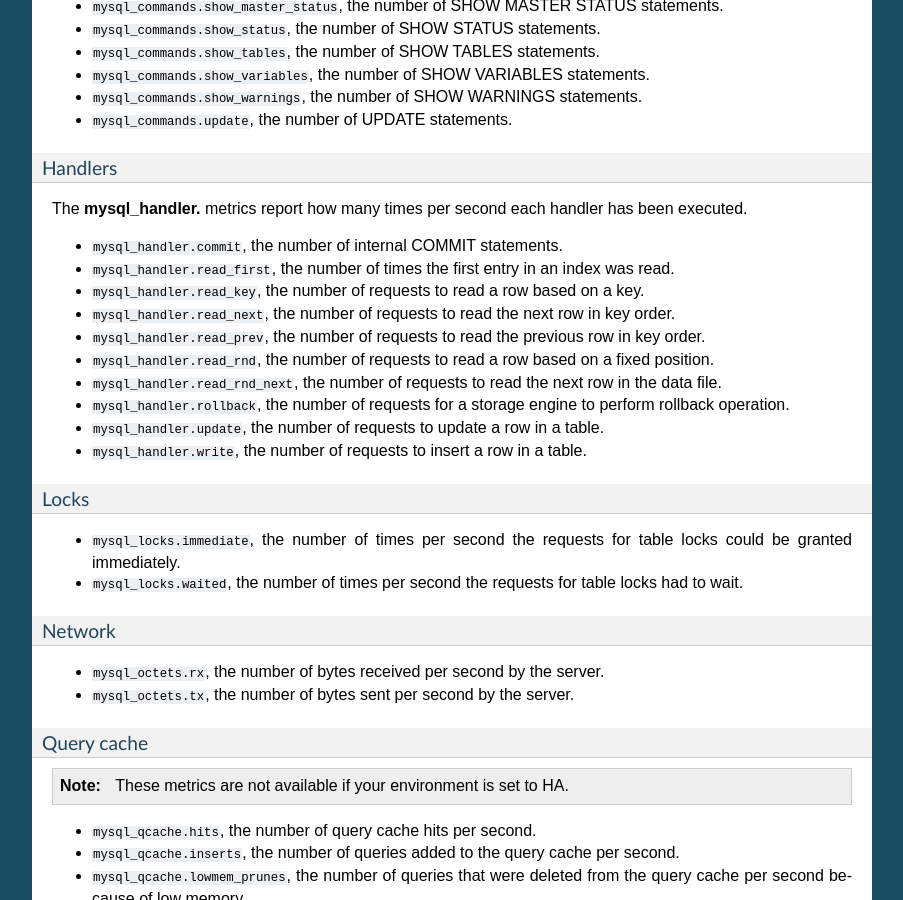
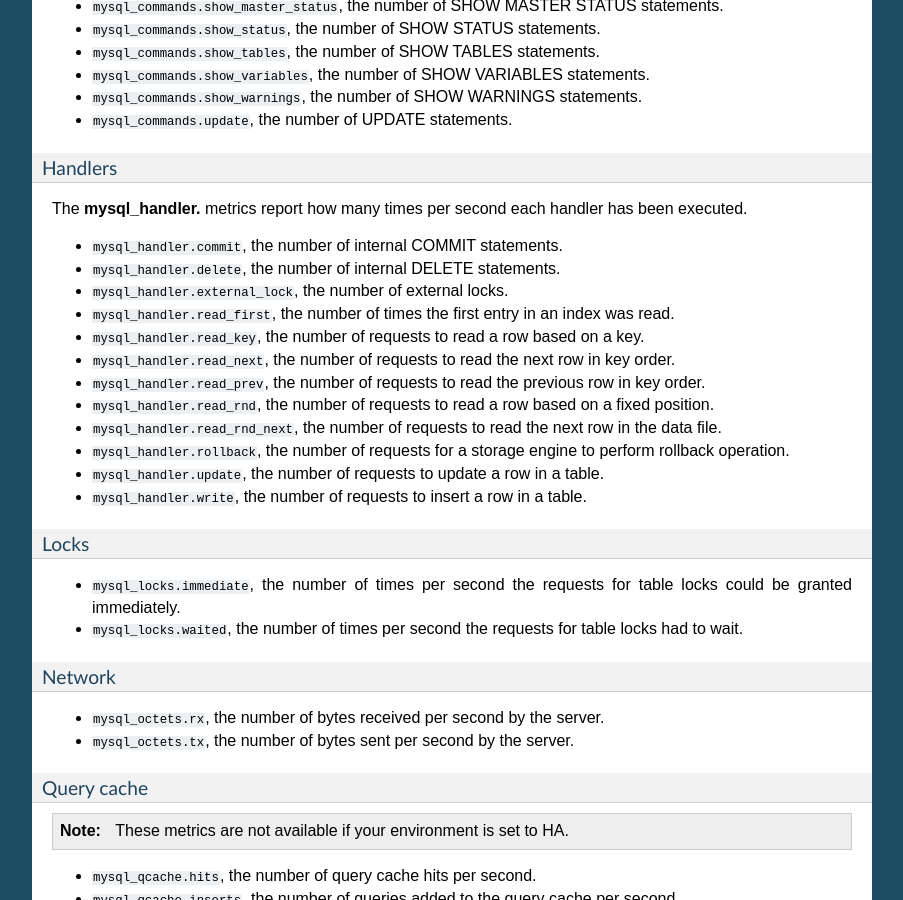
Before and after one commit to openstack-archive/fuel-plugin-lma-collector, a Sphinx documentation site: the page built from doc/source/metrics.rst, in a window 1280 px wide and 900 px high, scrolled down 3521 px. Shown: the whole window, without its empty margins (198-1101 px from the left). Built offline with Sphinx 7.4.7, drawn with Linux system fonts in a browser that asks for light colours.

Commit message:
Update documentation about MySQL metrics.
Add the description of two handlers (delete and external locks).

Change-Id: I513f9f412a228894b87066f661a88d3b7edcdd3e

```diff
--- a/doc/source/metrics/mysql.rst
+++ b/doc/source/metrics/mysql.rst
@@ -29,6 +29,8 @@ Handlers
 The **mysql_handler.** metrics report how many times per second each handler has been executed.
 
 * ``mysql_handler.commit``, the number of internal COMMIT statements.
+* ``mysql_handler.delete``, the number of internal DELETE statements.
+* ``mysql_handler.external_lock``, the number of external locks.
 * ``mysql_handler.read_first``, the number of times the first entry in an index was read.
 * ``mysql_handler.read_key``, the number of requests to read a row based on a key.
 * ``mysql_handler.read_next``, the number of requests to read the next row in key order.
```
